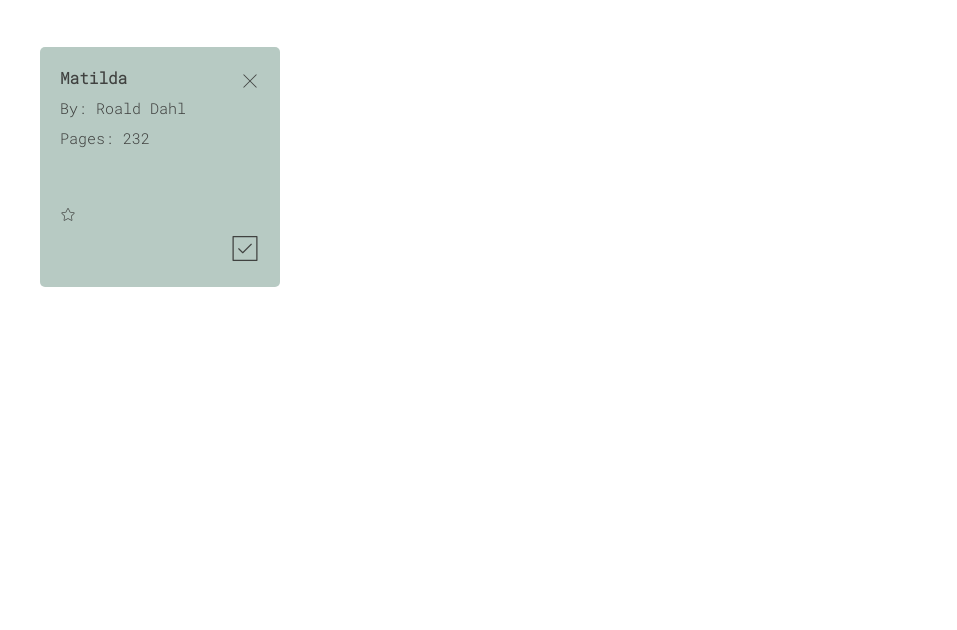
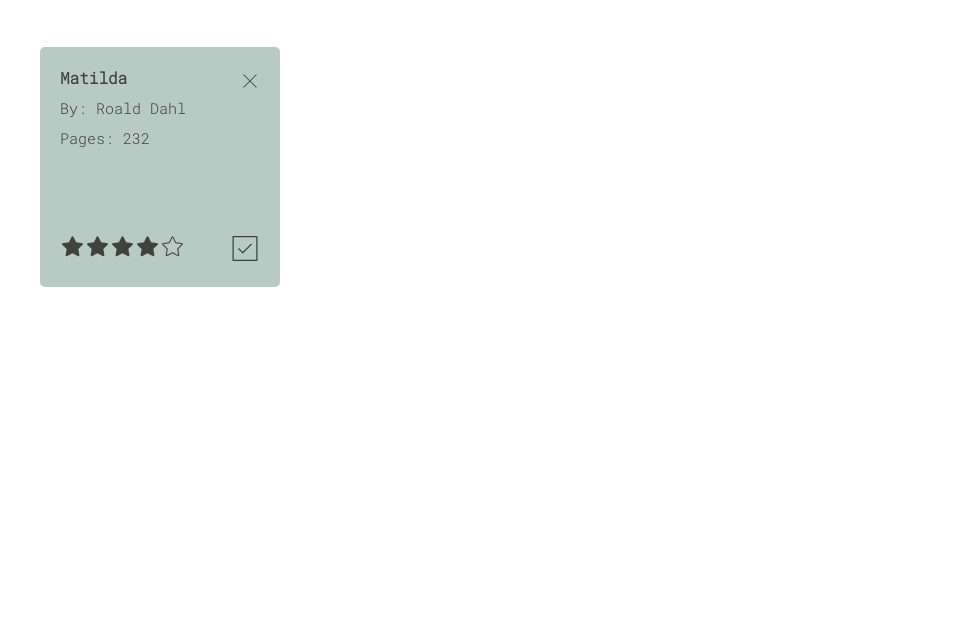
Before and after one commit to myu230/ReadingList, a plain HTML site: page index.html in a window 1280 px wide. Shown: the part 123-753 px from the top of the page, without its empty margins (162-1119 px from the left). Drawn offline with nearby package versions, Linux system fonts and the light colour scheme.

Commit message:
Edited css

```diff
--- a/index.html
+++ b/index.html
@@ -10,6 +10,7 @@
     <link href='https://unpkg.com/boxicons@2.1.1/css/boxicons.min.css' rel='stylesheet'>
     <link rel="stylesheet" href="https://unicons.iconscout.com/release/v4.0.0/css/thinline.css">
     <link rel="stylesheet" href="https://unicons.iconscout.com/release/v4.0.0/css/line.css">
+    <link rel="stylesheet" href="https://unicons.iconscout.com/release/v4.0.0/css/solid.css">
 
     <link rel="stylesheet" href="./style.css">
     <script src="./script.js" defer></script>
--- a/style.css
+++ b/style.css
@@ -119,6 +119,13 @@ button{
     color: rgb(94, 94, 94);
 }
 
+.rating{
+    position: absolute;
+    font-size: 25px;
+    left: 20px;
+    bottom: 25px;
+}
+
 .footer p{
     padding-bottom: 2px;
 }
```
